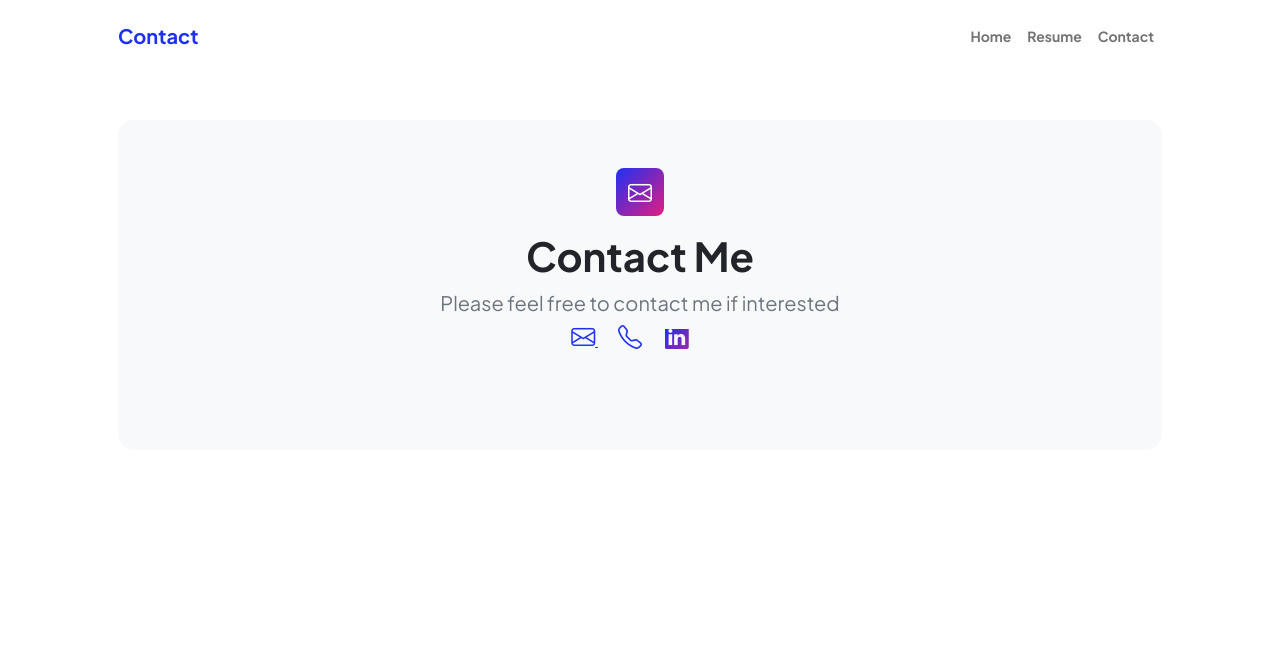
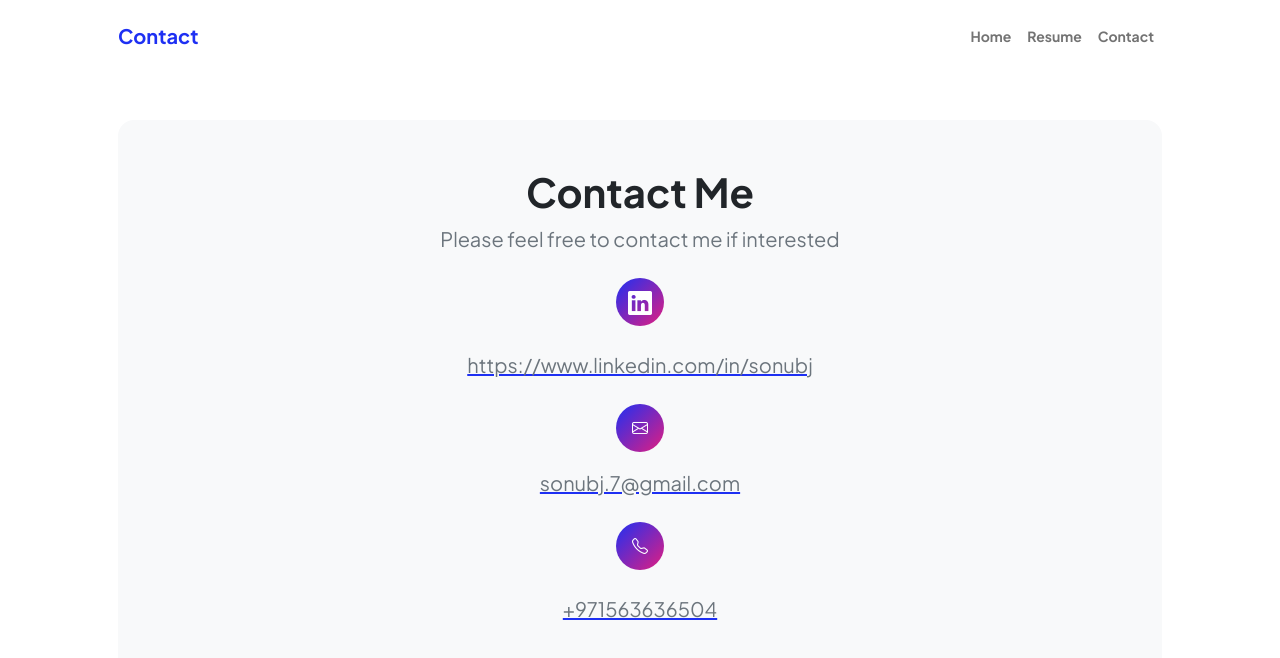
Before and after one commit to Sonubj7/portfolio, a plain HTML site: page contact.html in a window 1280 px wide. Drawn offline with nearby package versions, Linux system fonts and the light colour scheme.

Commit message:
Update contact.html

```diff
--- a/contact.html
+++ b/contact.html
@@ -39,12 +39,13 @@
                     <!-- Contact form-->
                     <div class="bg-light rounded-4 py-5 px-4 px-md-5">
                         <div class="text-center mb-5">
-                            <div class="feature bg-primary bg-gradient-primary-to-secondary text-white rounded-3 mb-3"><i class="bi bi-envelope"></i></div>
                             <h1 class="fw-bolder">Contact Me</h1>
-                            <p class="lead fw-normal text-muted mb-0">Please feel free to contact me if interested</p>
-                            <a href="sonubj.7@gmail.com"><i class="bi-envelope" style="font-size: 24px"></i> <span style="padding-left: 20px;"></span></a>
-                            <a href="+971563636504"><i class="bi-telephone" style="font-size: 24px"></i><span style="padding-left: 20px;"></span></a>
-                            <a class="text-gradient" href="https://www.linkedin.com/in/sonubj"><i class="bi bi-linkedin" style="font-size: 24px" ></i><span style="padding-left: 20px;"></span></a>
+                            <p class="lead fw-normal text-muted mb-4">Please feel free to contact me if interested <span style="padding-bottom: 10%;" ></span></p>
+                            <a  href="https://www.linkedin.com/in/sonubj"> <div class="feature bg-primary bg-gradient-primary-to-secondary text-white rounded-5 mb-4"> <i class="bi bi-linkedin" style="font-size: 24px" ></i></div><span style="padding-top: 20px;"></span> <p  class="lead fw-normal text-muted mb-4"> https://www.linkedin.com/in/sonubj</p></a>
+                            <a href=mailto:sonubj.7@gmail.com?subject="subject text"> <div class="feature bg-primary bg-gradient-primary-to-secondary text-white rounded-5 mb-3"> <i class="bi bi-envelope"  style="font-size: 16px"></i></div> <span style="padding-top: 20px;" ></span> <p  class="lead fw-normal text-muted mb-4"> sonubj.7@gmail.com </p> </a>
+                            <a href="+971563636504"> <div class="feature bg-primary bg-gradient-primary-to-secondary text-white rounded-5 mb-4"> <i class="bi bi-telephone"  style="font-size: 16px"></i></div> <span style="padding-top: 20px;" ></span> <p  class="lead fw-normal text-muted mb-4"> +971563636504</p> </a>
+
+
                         </div>
     </body>
 </html>
```
